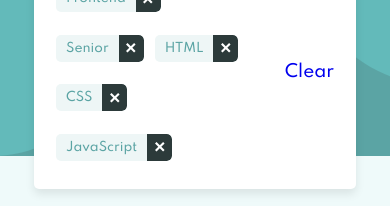
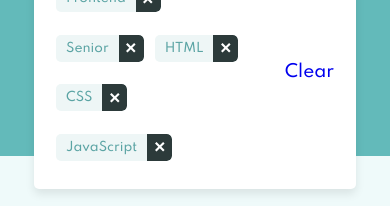
Before and after one commit to oxavibes/Front-End-Mentor--Job-listings-with-filtering, a website: page index.html in a window 390 px wide. Shown: the top 206 px of the page. Drawn offline with Linux system fonts and the light colour scheme.

Commit message:
Added background switching in media queries

```diff
--- a/css/media-queries.css
+++ b/css/media-queries.css
@@ -1,6 +1,10 @@
 @media only screen and (max-width: 48em) {
   html {
     font-size: 70%;
+  }
+
+  .header {
+    background-image: url(../images/bg-header-mobile.svg);
   }
 
   .ad {
@@ -30,7 +34,7 @@
 @media only screen and (max-width: 31.25em) {
   .ad {
     padding-top: 3rem;
-    /* justify-content: stretch; */
+    margin-bottom: 4rem;
   }
 
   .ad__company-logo {
```
